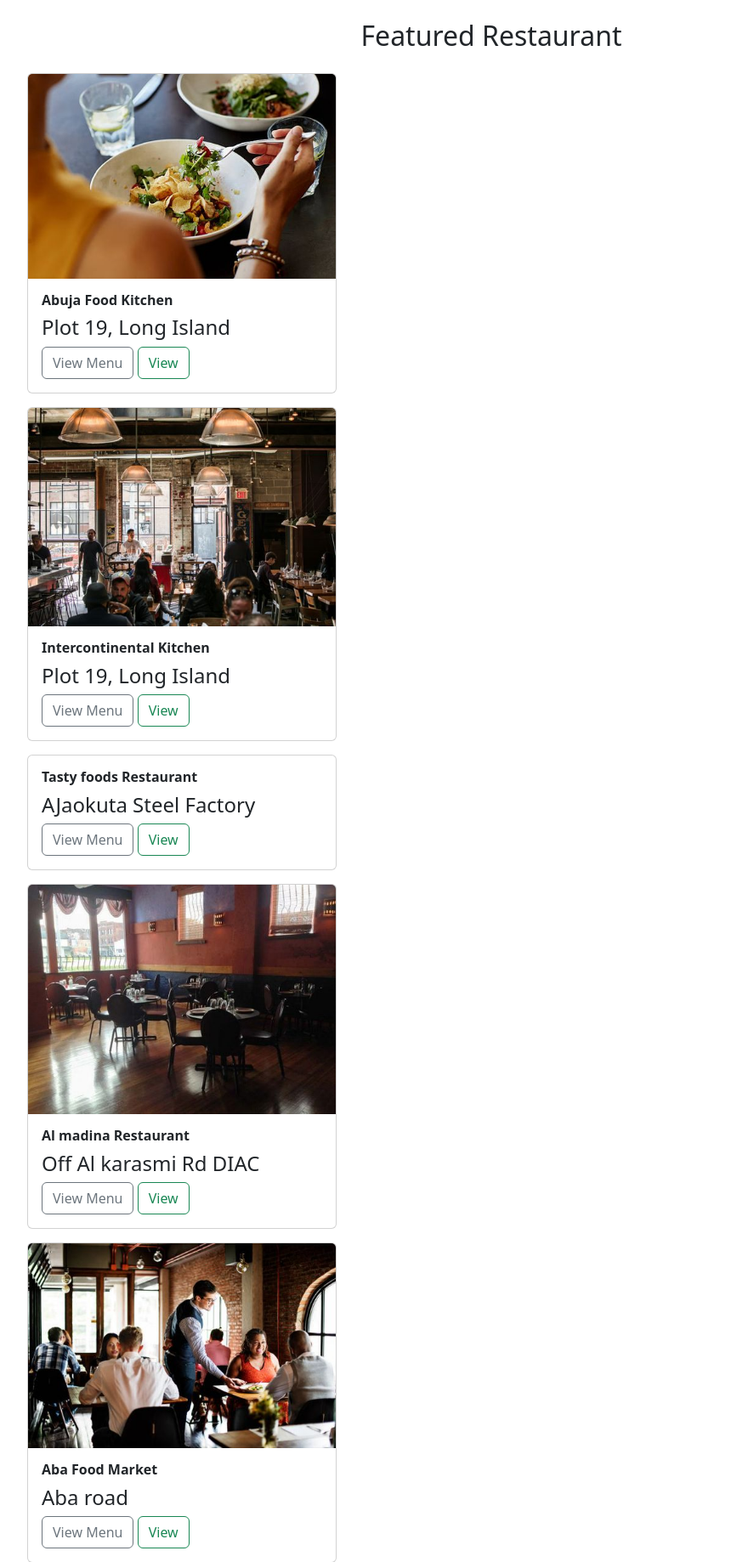
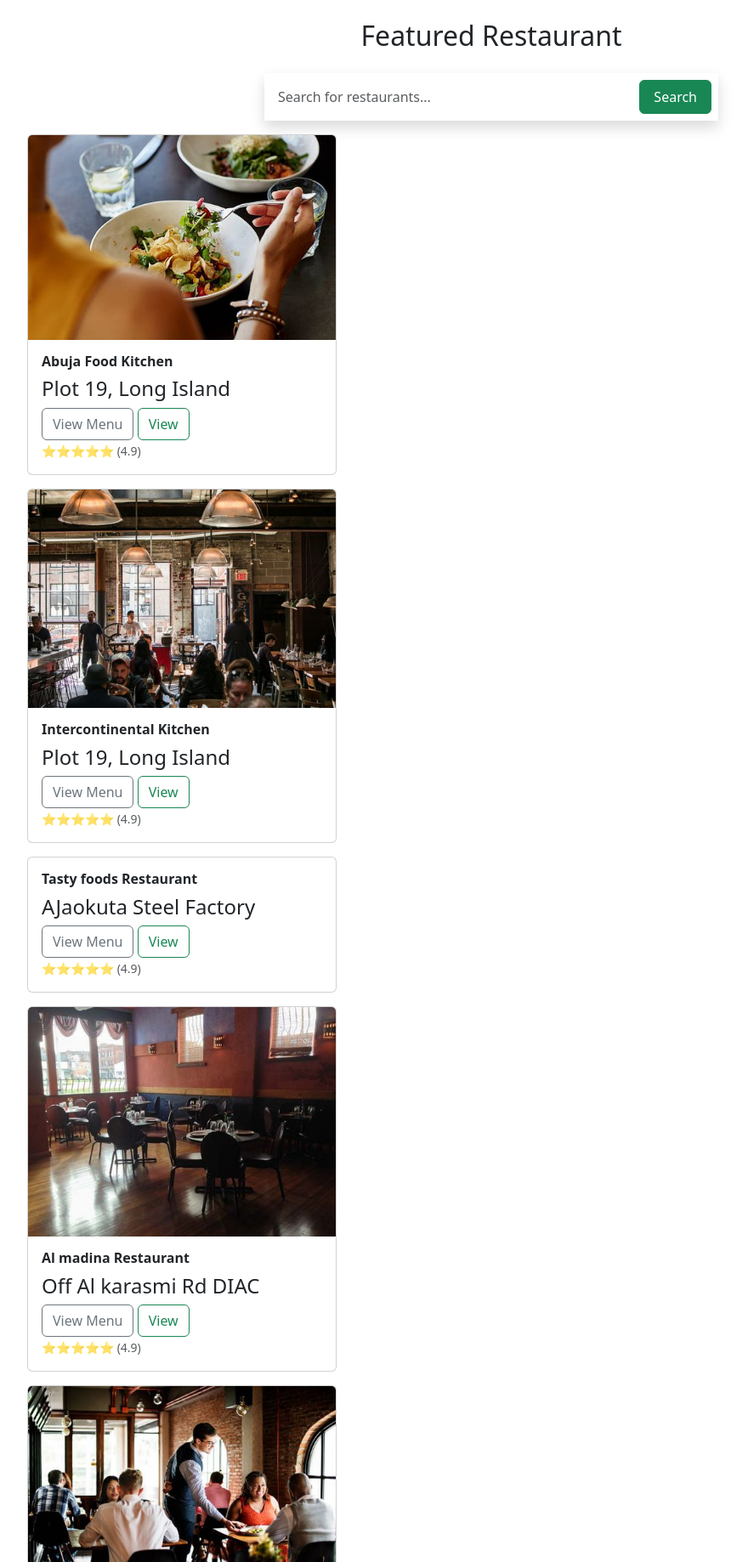
Before and after one commit to Abdulkhafid001/my_restaurant_saas, a Django app: page /myrestaurants/ in a window 1280 px wide. Shown: the part 418-2256 px from the top of the page at 85% size, without its empty margins (62-942 px from the left). Run offline with Django 5.2, Linux system fonts and the light colour scheme; data comes from the database, SQL or seed files in the repository.

Commit message:
fix frontend null errors

```diff
--- a/django_modules/naija_kitchen/templates/restaurant_list.html
+++ b/django_modules/naija_kitchen/templates/restaurant_list.html
@@ -15,13 +15,26 @@
         <div class="container text-center py-5">
             <h1 class="display-4">Discover Amazing Restaurants</h1>
             <p class="lead">Find the best dining experiences in your area</p>
-            <a href="#" class="btn btn-primary btn-lg">Explore Now</a>
+            <a href="#" class="btn btn-success btn-lg">Explore Now</a>
         </div>
     </header>
 
     <main class="container">
         <section class="mb-5">
             <h2 class="text-center mb-4">Featured Restaurant</h2>
+            <div class="container h-100 mb-3">
+                <div class="row h-100 justify-content-center align-items-center">
+                    <div class="col-md-8 col-lg-6">
+                        <form action="" method="get" class="d-flex shadow  p-2 bg-white">
+                            <input id="search_here" class="form-control me-2 p-2 border-0 shadow-none" type="search"
+                                placeholder="Search for restaurants..." aria-label="Search">
+                            <button class="btn btn-success  px-3" type="submit">
+                                Search
+                            </button>
+                        </form>
+                    </div>
+                </div>
+            </div>
             <div class="container">
                 <div class="row">
                     <div id="productCard">
@@ -36,6 +49,8 @@
                                     <button data-product="{{restaurant.id}}" data-action="add"
                                         class="btn btn-outline-secondary add-btn update-cart">View Menu</button>
                                     <a class="btn btn-outline-success" href="#">View</a>
+                                    <p class="card-text"><small class="text-muted">⭐⭐⭐⭐⭐ (4.9)</small></p>
+
                                 </div>
                             </div>
                         </div>
@@ -62,9 +77,11 @@
         const cleanData = JSON.parse(restaurantData.replace(/&quot;/g, '"'));
         console.log(cleanData);
 
-        var searchInput = document.getElementById("search");
         var box = document.getElementById('box');
         let filteredArray = [];
+
+        document.addEventListener("DOMContentLoaded", function () {
+            var searchInput = document.getElementById("search");
 
             searchInput.addEventListener("keyup", (e) => {
                 const searchTerm = e.target.value.toLowerCase();
@@ -79,6 +96,8 @@
                 }
                 console.log(filteredArray);
             });
+        })
+
     </script>
     {% endblock %}
 </body>
--- a/django_modules/static/css/style.css
+++ b/django_modules/static/css/style.css
@@ -1,7 +1,11 @@
 @import url('https://fonts.googleapis.com/css2?family=Poppins:wght@300;400;600&display=swap');
 
+body {
+    font-family: 'Poppins sans-serif';
+}
+
 .jumbotron {
-    background-image: url('https://images.unsplash.com/photo-1517248135467-4c7edcad34c4?ixlib=rb-4.0.3&ixid=MnwxMjA3fDB8MHxwaG90by1wYWdlfHx8fGVufDB8fHx8&auto=format&fit=crop&w=1470&q=80');
+    /* background-image: url('https://images.unsplash.com/photo-1517248135467-4c7edcad34c4?ixlib=rb-4.0.3&ixid=MnwxMjA3fDB8MHxwaG90by1wYWdlfHx8fGVufDB8fHx8&auto=format&fit=crop&w=1470&q=80'); */
     background-size: cover;
     background-position: center;
     color: white;
```
Lines whose indentation alone changed are shown as unchanged.
